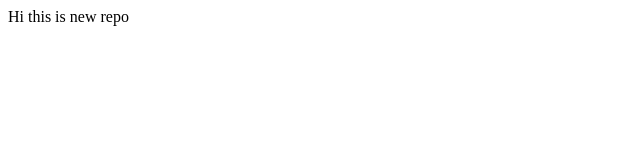
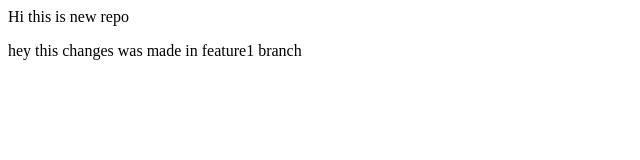
Before and after one commit to pavanym6/LocalRepo, a plain HTML site: page index.html in a window 1280 px wide. Shown: the whole page, without its empty margins (0-640 px from the left). Drawn offline with Linux system fonts and the light colour scheme.

Commit message:
new modificcations are made

```diff
--- a/index.html
+++ b/index.html
@@ -1 +1,2 @@
 <p>Hi this is new repo</p>
+<p>hey this changes was made in feature1 branch</p>
```
